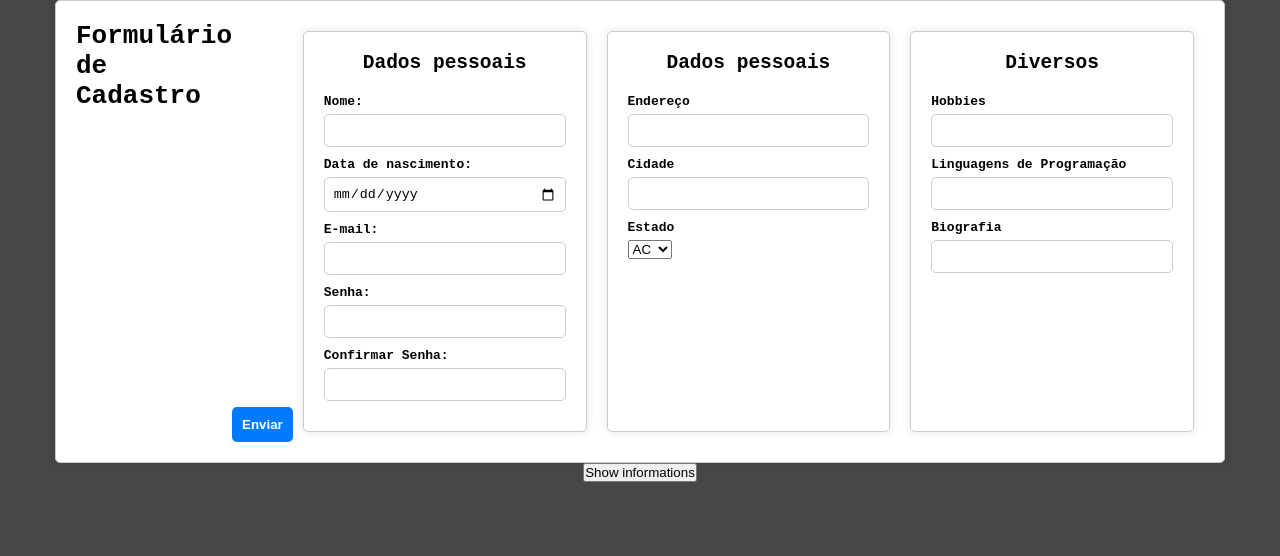
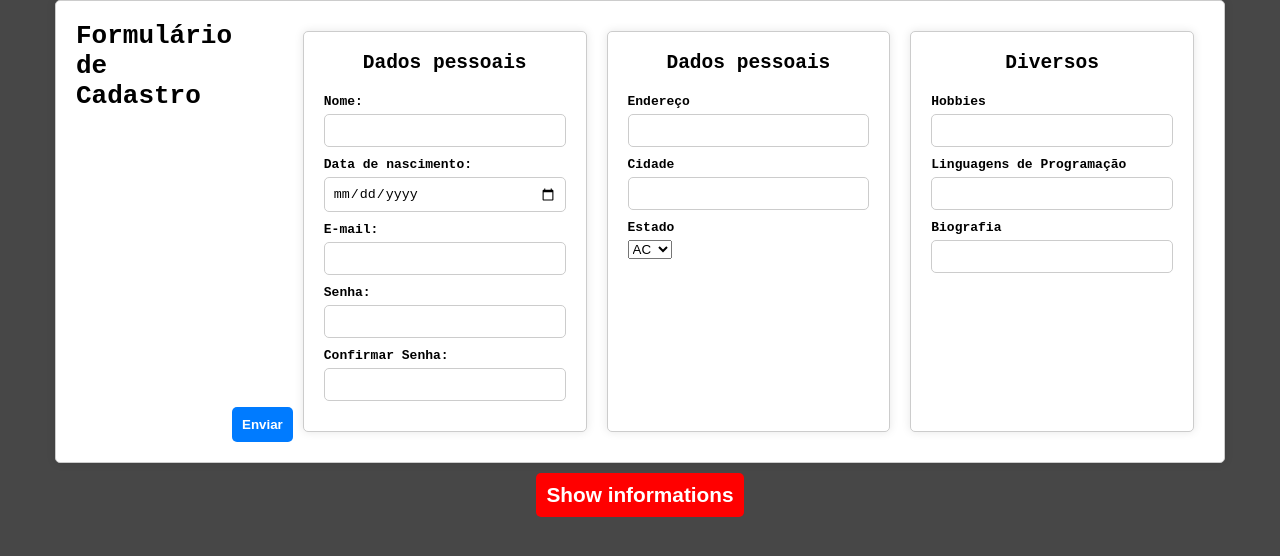
Before and after one commit to LuizBlume/Projeto-I, a Vue app: page / in a window 1280 px wide. Shown: the top 556 px of the page. Built offline with nearby package versions, Linux system fonts and the light colour scheme.

Commit message:
chore: Update sass and sass-loader dependencies

```diff
--- a/package.json
+++ b/package.json
@@ -13,7 +13,8 @@
   },
   "devDependencies": {
     "@vitejs/plugin-vue": "^5.0.4",
-    "sass": "^1.72.0",
+    "sass": "^1.77.6",
+    "sass-loader": "^14.2.1",
     "vite": "^5.1.5"
   }
 }
--- /dev/null
+++ b/src/components/sass/components/_resultado.scss
@@ -0,0 +1,35 @@
+.resultados-content {
+    display: flex;
+    justify-content: center;
+    height: 60%;
+    button {
+        background-color: #ff0000;
+        color: #fff;
+        font-size: 1.3em;
+        font-weight: bold;
+        padding: 10px;
+        border: none;
+        border-radius: 5px;
+        cursor: pointer;
+        margin-top: 10px;
+        transition: 0.3s;
+        &:hover {
+            background-color: #ff3333;
+        }
+    }
+    .resultado {
+        background-color: rgb(0, 0, 0);
+        width: 80%;
+        padding: 10px;
+        margin-top: 10px;
+        border-radius: 5px;
+        text-align: center;
+        display: flex;
+        flex-direction: column;
+        justify-content: center;
+        font-size: 1.3em;
+        color: #e6e6e6;
+        font-weight: bold;
+        height: 40%;
+    }
+}
--- a/src/components/sass/style.css
+++ b/src/components/sass/style.css
@@ -87,4 +87,40 @@ input {
   padding: 20px;
   border: 1px solid #ccc;
   border-radius: 8px;
+}
+
+.resultados-content {
+  display: flex;
+  justify-content: center;
+  height: 60%;
+}
+.resultados-content button {
+  background-color: #ff0000;
+  color: #fff;
+  font-size: 1.3em;
+  font-weight: bold;
+  padding: 10px;
+  border: none;
+  border-radius: 5px;
+  cursor: pointer;
+  margin-top: 10px;
+  transition: 0.3s;
+}
+.resultados-content button:hover {
+  background-color: #ff3333;
+}
+.resultados-content .resultado {
+  background-color: rgb(0, 0, 0);
+  width: 80%;
+  padding: 10px;
+  margin-top: 10px;
+  border-radius: 5px;
+  text-align: center;
+  display: flex;
+  flex-direction: column;
+  justify-content: center;
+  font-size: 1.3em;
+  color: #e6e6e6;
+  font-weight: bold;
+  height: 40%;
 }/*# sourceMappingURL=style.css.map */
--- a/src/components/sass/style.scss
+++ b/src/components/sass/style.scss
@@ -6,3 +6,4 @@
 @import "components/colors";
 @import "components/forms";
 @import "components/layout";
+@import "components/resultado";
```
Also changed, not shown: 2 other files (tests, documents, lock files or other folders).
